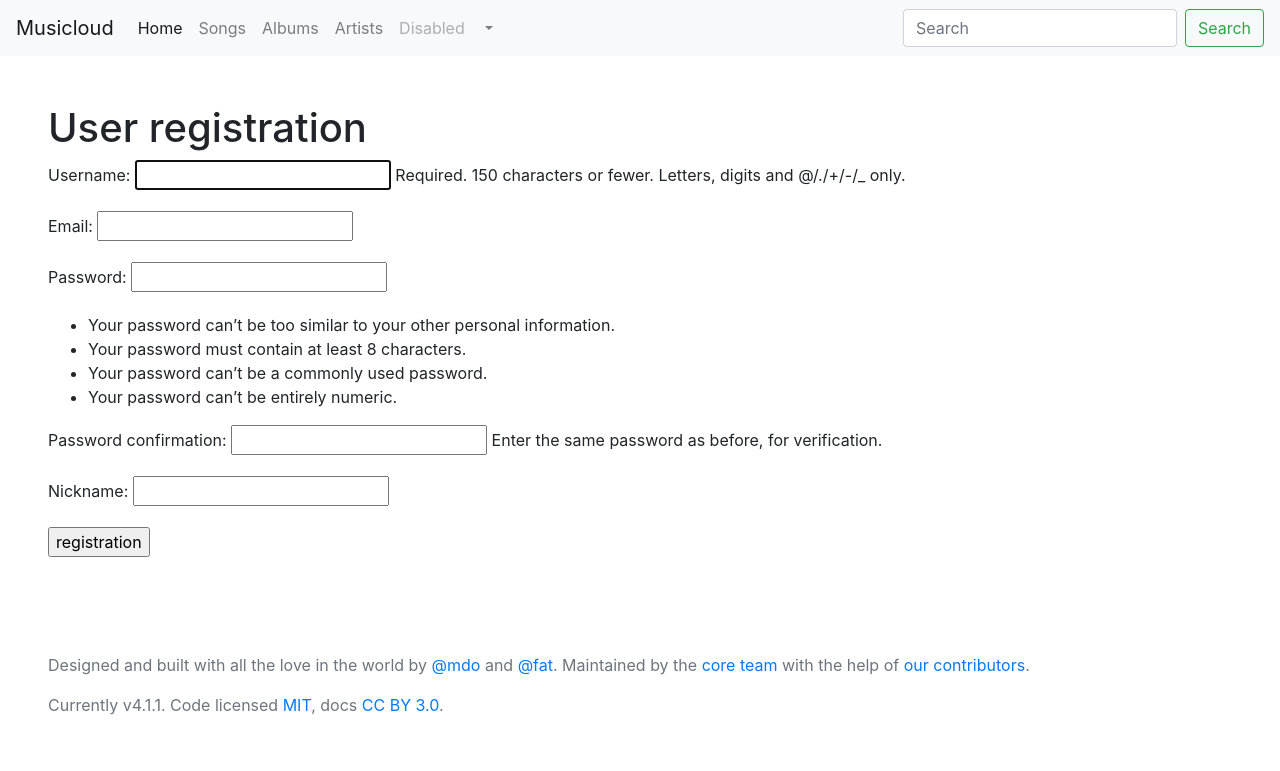
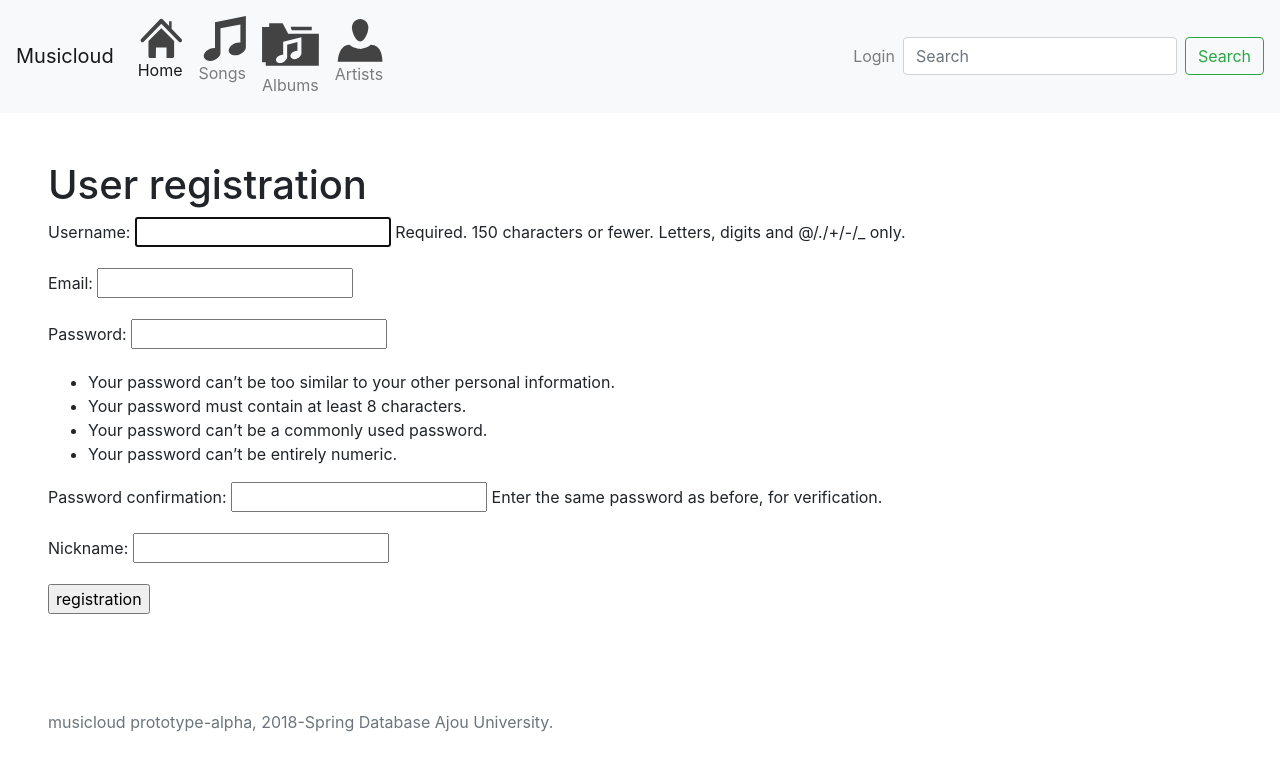
Before and after one commit to k3nuku/musicloud, a Django app: page /register/ in a window 1280 px wide. Shown: the top 771 px of the page. Run offline with Django 3.2, Linux system fonts and the light colour scheme; some libraries are stand-ins or nearby versions.

Commit message:
[Add] Login function, Applying templates

```diff
--- a/musicloud/settings.py
+++ b/musicloud/settings.py
@@ -120,5 +120,6 @@
 # https://docs.djangoproject.com/en/2.0/howto/static-files/
 
 STATIC_URL = '/static/'
+STATIC_ROOT = os.path.join(BASE_DIR, 'static/')
 
 LOGIN_REDIRECT_URL = '/'
--- a/templates/base.html
+++ b/templates/base.html
@@ -5,7 +5,7 @@
     <title>{% block title %}Musicloud{% endblock %}</title>
     {% load staticfiles %}
     <link rel="shortcut icon" type="image/png" href="{% static 'favicon.ico' %}"/>
-    <link rel="stylesheet" href="{% static '' %}">
+    <link rel="stylesheet" href="{% static 'main.css' %}">
     <link rel="stylesheet" href="https://stackpath.bootstrapcdn.com/bootstrap/4.1.1/css/bootstrap.min.css" integrity="sha384-WskhaSGFgHYWDcbwN70/dfYBj47jz9qbsMId/iRN3ewGhXQFZCSftd1LZCfmhktB" crossorigin="anonymous">
     <link href='https://fonts.googleapis.com/css?family=Satisfy' rel='stylesheet' type='text/css'>
     <script src="https://code.jquery.com/jquery-3.3.1.slim.min.js" integrity="sha384-q8i/X+965DzO0rT7abK41JStQIAqVgRVzpbzo5smXKp4YfRvH+8abtTE1Pi6jizo" crossorigin="anonymous"></script>
@@ -23,33 +23,36 @@
   <div class="collapse navbar-collapse" id="navbarSupportedContent">
     <ul class="navbar-nav mr-auto">
       <li class="nav-item active">
-        <a class="nav-link" href="#">Home <span class="sr-only">(current)</span></a>
+        <a class="nav-link" href="#"><img class="menuicon" src="{% static 'house.svg' %}"/>Home <span class="sr-only">(current)</span></a>
       </li>
       <li class="nav-item">
-        <a class="nav-link" href="#">Songs</a>
+        <a class="nav-link" href="#"><img class="menuicon" src="{% static 'musicnote.svg' %}"/>Songs</a>
       </li>
         <li class="nav-item">
-        <a class="nav-link" href="#">Albums</a>
+        <a class="nav-link" href="#"><img class="menuicon" src="{% static 'album.svg' %}"/>Albums</a>
       </li>
       <li class="nav-item">
-        <a class="nav-link" href="#">Artists</a>
+        <a class="nav-link" href="#"><img class="menuicon" src="{% static 'artist.svg' %}"/>Artists</a>
       </li>
-      <li class="nav-item">
-        <a class="nav-link disabled" href="#">Disabled</a>
-      </li>
-        {% if user %}
+    </ul>
+    <ul class="navbar-nav">
+    {% if user.is_authenticated %}
       <li class="nav-item dropdown">
         <a class="nav-link dropdown-toggle" href="#" id="navbarDropdown" role="button" data-toggle="dropdown" aria-haspopup="true" aria-expanded="false">
           {{ user.username }}
         </a>
         <div class="dropdown-menu" aria-labelledby="navbarDropdown">
-          <a class="dropdown-item" href="#">Action</a>
-          <a class="dropdown-item" href="#">Another action</a>
+          <a class="dropdown-item" href="#">Profile</a>
+          <a class="dropdown-item" href="#">Favorites</a>
           <div class="dropdown-divider"></div>
-          <a class="dropdown-item" href="#">Something else here</a>
+          <a class="dropdown-item text-danger" href="{% url 'logout' %}">Logout</a>
         </div>
       </li>
-        {% endif %}
+    {% else %}
+      <li class="nav-item">
+        <a class="nav-link" href="{% url 'login' %}">Login</a>
+      </li>
+    {% endif %}
     </ul>
     <form class="form-inline my-2 my-lg-0">
       <input class="form-control mr-sm-2" type="search" placeholder="Search" aria-label="Search">
@@ -63,8 +66,7 @@
 </main>
 <footer class="bd-footer text-muted">
   <div class="container-fluid p-3 p-md-5">
-    <p>Designed and built with all the love in the world by <a href="https://twitter.com/mdo" target="_blank" rel="noopener">@mdo</a> and <a href="https://twitter.com/fat" target="_blank" rel="noopener">@fat</a>. Maintained by the <a href="https://github.com/orgs/twbs/people">core team</a> with the help of <a href="https://github.com/twbs/bootstrap/graphs/contributors">our contributors</a>.</p>
-    <p>Currently v4.1.1. Code licensed <a href="https://github.com/twbs/bootstrap/blob/master/LICENSE" target="_blank" rel="license noopener">MIT</a>, docs <a href="https://creativecommons.org/licenses/by/3.0/" target="_blank" rel="license noopener">CC BY 3.0</a>.</p>
+    <p>musicloud prototype-alpha, 2018-Spring Database Ajou University.</p>
   </div>
 </footer>
 </body>
```
Also changed, not shown: mc/static/main.css (added, +12 -0 lines), db.sqlite3, mc/static/album.svg (added), mc/static/artist.svg (added), mc/static/favicon.ico (renamed from static/favicon.ico), mc/static/house.svg (added), mc/static/main.js (added), mc/static/musicnote.svg (added), static/main.js (deleted).
